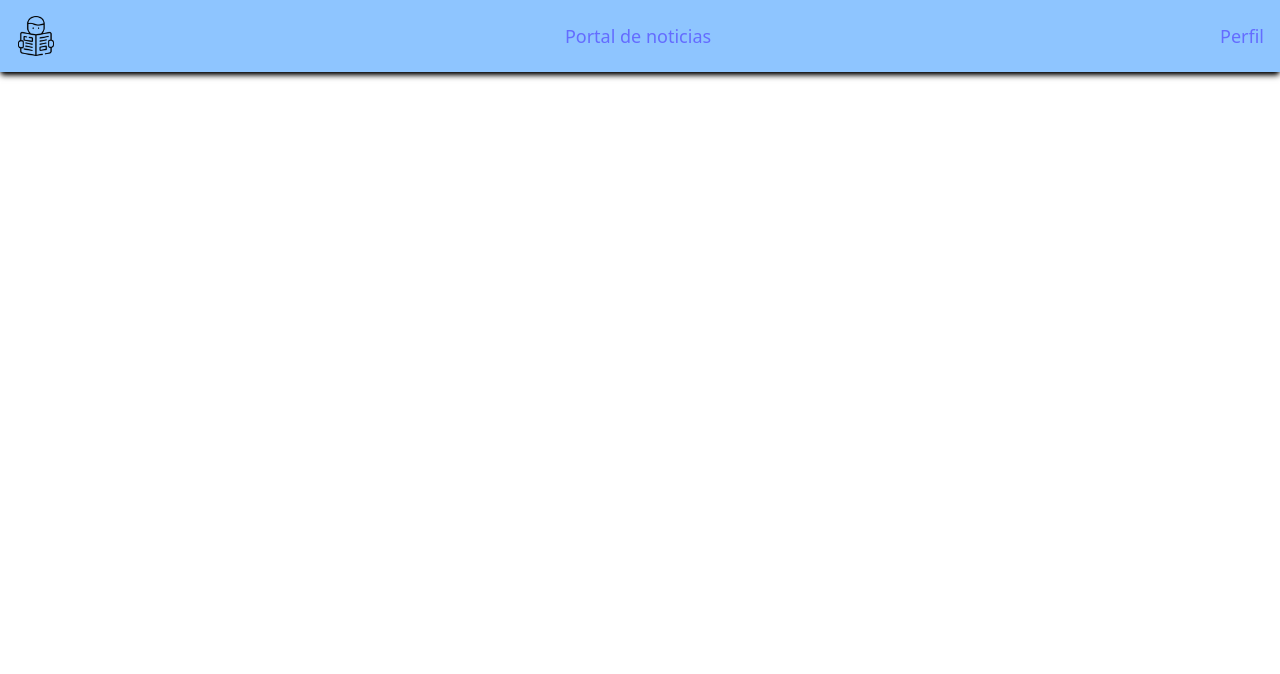
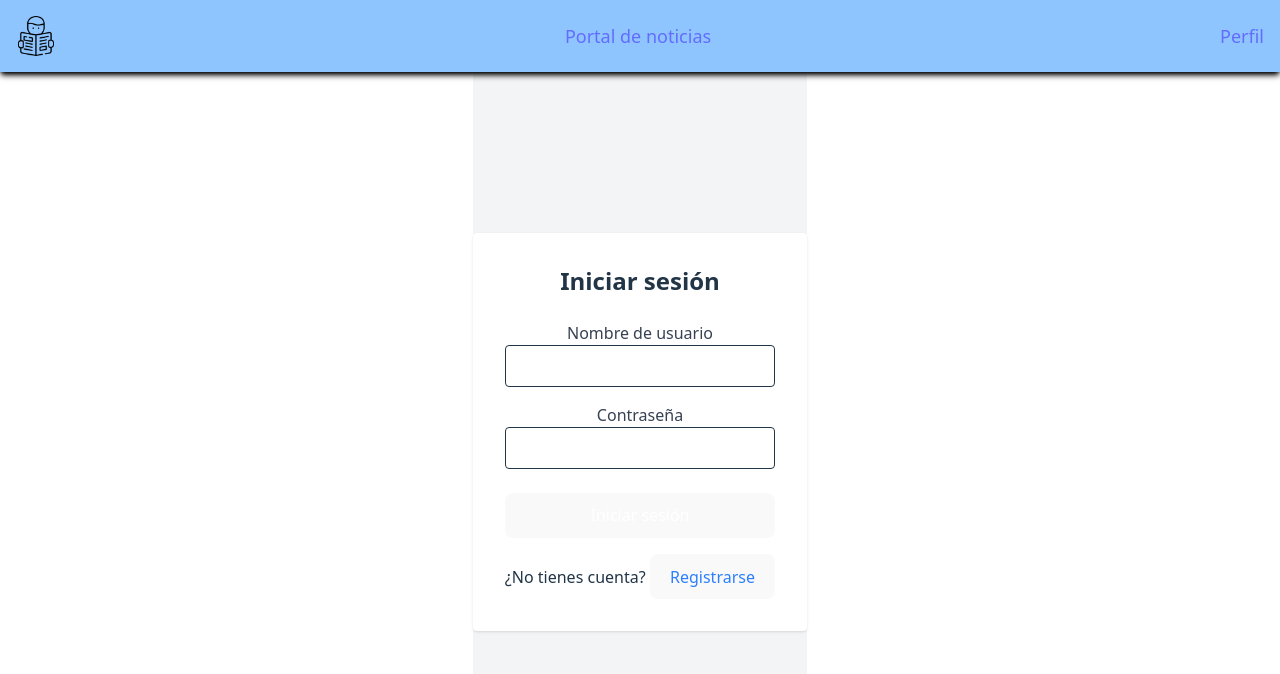
Before and after one commit to aitorr03/newsAIWebApp, a React (Vite) app in the folder frontend/: page /login in a window 1280 px wide. Shown: the top 674 px of the page. Built offline with nearby package versions, Linux system fonts and the light colour scheme.

Commit message:
apply front changes

```diff
--- a/frontend/package.json
+++ b/frontend/package.json
@@ -13,6 +13,7 @@
   },
   "dependencies": {
     "@tailwindcss/vite": "^4.1.3",
+    "axios": "^1.8.4",
     "react": "^19.0.0",
     "react-dom": "^19.0.0",
     "react-router": "^7.5.0",
--- a/frontend/src/App.tsx
+++ b/frontend/src/App.tsx
@@ -1,11 +1,17 @@
 import { useState } from "react";
 import "./App.css";
-import { BrowserRouter } from "react-router";
+import { BrowserRouter, Route, Routes } from "react-router";
 import Home from "./pages/Home";
+import Login from "./pages/Login";
+import Profile from "./pages/Profile";
 
 function App() {
   return (
     <BrowserRouter>
+      <Routes>
+        <Route path="/login" element={<Login />} />
+        <Route path="/profile" element={<Profile />} />
+      </Routes>
       <Home />
     </BrowserRouter>
   );
--- a/frontend/src/pages/Login.tsx
+++ b/frontend/src/pages/Login.tsx
@@ -0,0 +1,132 @@
+// src/components/Login.tsx
+import React, { useState } from "react";
+import axios from "axios";
+import { useNavigate } from "react-router-dom";
+
+const Login = () => {
+  const [isRegister, setIsRegister] = useState(false);
+  const [username, setUsername] = useState("");
+  const [email, setEmail] = useState(""); // Solo para registro
+  const [password, setPassword] = useState("");
+  const [error, setError] = useState("");
+
+  const navigate = useNavigate();
+
+  const handleSubmit = async (e: React.FormEvent) => {
+    e.preventDefault();
+    setError("");
+    if (isRegister) {
+      // Lógica de registro
+      try {
+        const response = await axios.post(
+          "http://127.0.0.1:8000/users/register",
+          {
+            username: username,
+            email: email,
+            hashed_password: password,
+          }
+        );
+        alert("Usuario registrado correctamente");
+        setIsRegister(false);
+      } catch (err) {
+        setError("Error en el registro, verifique los datos");
+      }
+    } else {
+      // Lógica de login
+      try {
+        // Con OAuth2PasswordRequestForm, el back espera un form-url-encoded, por lo que usamos URLSearchParams
+        const formData = new URLSearchParams();
+        formData.append("username", username);
+        formData.append("password", password);
+
+        const response = await axios.post(
+          "http://127.0.0.1:8000/users/login",
+          formData,
+          {
+            headers: { "Content-Type": "application/x-www-form-urlencoded" },
+          }
+        );
+        localStorage.setItem("token", response.data.access_token);
+        navigate("/profile");
+      } catch (err) {
+        setError("Credenciales inválidas");
+      }
+    }
+  };
+
+  return (
+    <div className="min-h-screen bg-gray-100 flex items-center justify-center">
+      <div className="max-w-md w-full bg-white p-8 rounded shadow">
+        <h2 className="text-2xl font-bold text-center mb-6">
+          {isRegister ? "Registro" : "Iniciar sesión"}
+        </h2>
+        {error && <div className="mb-4 text-red-500">{error}</div>}
+        <form onSubmit={handleSubmit}>
+          <div className="mb-4">
+            <label className="block text-gray-700">Nombre de usuario</label>
+            <input
+              type="text"
+              value={username}
+              onChange={(e) => setUsername(e.target.value)}
+              required
+              className="w-full px-3 py-2 border rounded focus:outline-none focus:ring"
+            />
+          </div>
+          {isRegister && (
+            <div className="mb-4">
+              <label className="block text-gray-700">Email</label>
+              <input
+                type="email"
+                value={email}
+                onChange={(e) => setEmail(e.target.value)}
+                required
+                className="w-full px-3 py-2 border rounded focus:outline-none focus:ring"
+              />
+            </div>
+          )}
+          <div className="mb-6">
+            <label className="block text-gray-700">Contraseña</label>
+            <input
+              type="password"
+              value={password}
+              onChange={(e) => setPassword(e.target.value)}
+              required
+              className="w-full px-3 py-2 border rounded focus:outline-none focus:ring"
+            />
+          </div>
+          <button
+            type="submit"
+            className="w-full bg-blue-500 text-white py-2 rounded hover:bg-blue-600 transition"
+          >
+            {isRegister ? "Registrar" : "Iniciar sesión"}
+          </button>
+        </form>
+        <div className="mt-4 text-center">
+          {isRegister ? (
+            <span>
+              ¿Ya tienes cuenta?{" "}
+              <button
+                onClick={() => setIsRegister(false)}
+                className="text-blue-500 hover:underline"
+              >
+                Iniciar sesión
+              </button>
+            </span>
+          ) : (
+            <span>
+              ¿No tienes cuenta?{" "}
+              <button
+                onClick={() => setIsRegister(true)}
+                className="text-blue-500 hover:underline"
+              >
+                Registrarse
+              </button>
+            </span>
+          )}
+        </div>
+      </div>
+    </div>
+  );
+};
+
+export default Login;
--- a/frontend/src/pages/Profile.tsx
+++ b/frontend/src/pages/Profile.tsx
@@ -0,0 +1,81 @@
+// src/components/Profile.tsx
+import React, { useEffect, useState } from "react";
+import axios from "axios";
+import { useNavigate } from "react-router-dom";
+
+interface UserProfile {
+  id: string;
+  username: string;
+  email: string;
+  role: string;
+  created_at: string;
+}
+
+const Profile = () => {
+  const [user, setUser] = useState<UserProfile | null>(null);
+  const [error, setError] = useState("");
+  const navigate = useNavigate();
+
+  useEffect(() => {
+    const fetchProfile = async () => {
+      const token = localStorage.getItem("token");
+      if (!token) {
+        navigate("/login");
+        return;
+      }
+      try {
+        const response = await axios.get("http://127.0.0.1:8000/users/me", {
+          headers: {
+            Authorization: `Bearer ${token}`,
+          },
+        });
+        setUser(response.data);
+      } catch (err) {
+        setError("Error al cargar el perfil");
+      }
+    };
+
+    fetchProfile();
+  }, [navigate]);
+
+  if (error) {
+    return (
+      <div className="min-h-screen flex items-center justify-center">
+        <p className="text-red-500">{error}</p>
+      </div>
+    );
+  }
+
+  if (!user) {
+    return (
+      <div className="min-h-screen flex items-center justify-center">
+        <p>Cargando...</p>
+      </div>
+    );
+  }
+
+  return (
+    <div className="min-h-screen bg-gray-100 p-8">
+      <div className="max-w-md mx-auto bg-white p-6 rounded shadow">
+        <h2 className="text-2xl font-bold mb-4">Perfil de Usuario</h2>
+        <p>
+          <strong>ID:</strong> {user.id}
+        </p>
+        <p>
+          <strong>Nombre de usuario:</strong> {user.username}
+        </p>
+        <p>
+          <strong>Email:</strong> {user.email}
+        </p>
+        <p>
+          <strong>Rol:</strong> {user.role}
+        </p>
+        <p>
+          <strong>Creado el:</strong> {user.created_at}
+        </p>
+      </div>
+    </div>
+  );
+};
+
+export default Profile;
```
Also changed, not shown: 1 other file (tests, documents, lock files or other folders).
